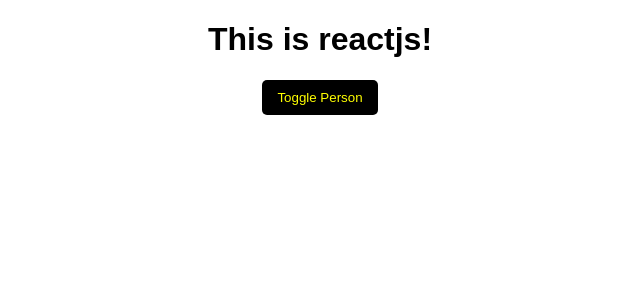
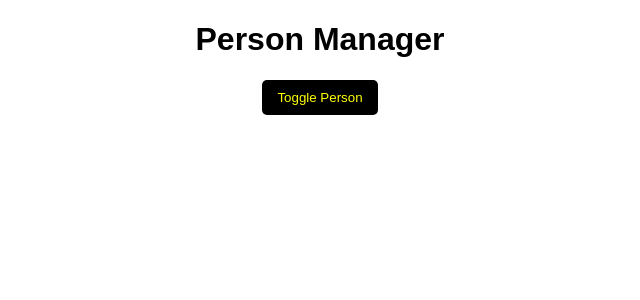
Before and after one commit to frailbongat/react-complete-guide, a React app: page / in a window 1280 px wide. Shown: the top 300 px of the page, without its empty margins (320-960 px from the left). Built offline with nearby package versions, Linux system fonts and the light colour scheme; the HTML template or start-up script is replaced by a standard one.

Commit message:
Added lifecycle hooks

```diff
--- a/src/components/Cockpit/Cockpit.js
+++ b/src/components/Cockpit/Cockpit.js
@@ -2,6 +2,8 @@ import React from 'react';
 import classes from './Cockpit.css';
 
 const cockpit = (props) => {
+  console.log('[Cockpit.js] render');
+
   const classesTwo = [];
   const btnClasses = [classes.button];
 
@@ -13,7 +15,7 @@ const cockpit = (props) => {
 
   return (
     <div>
-      <h1 className={classesTwo.join(' ')}>This is reactjs!</h1>
+      <h1 className={classesTwo.join(' ')}>{props.title}</h1>
       <button className={btnClasses.join(' ')} onClick={props.toggle}>
         Toggle Person
       </button>
--- a/src/components/Persons/Person/Person.js
+++ b/src/components/Persons/Person/Person.js
@@ -2,6 +2,7 @@ import React from 'react';
 import classes from './Person.css';
 
 const person = (props) => {
+  console.log('[Person.js] render');
   return (
     <div className={classes.person}>
       <p onClick={props.click}>
--- a/src/components/Persons/Persons.js
+++ b/src/components/Persons/Persons.js
@@ -1,8 +1,9 @@
 import React from 'react';
 import Person from './Person/Person';
 
-const persons = (props) =>
-  props.persons.map((person, index) => {
+const persons = (props) => {
+  console.log('[Persons.js] render');
+  return props.persons.map((person, index) => {
     return (
       <Person
         click={props.clicked.bind(this, index)}
@@ -13,5 +14,6 @@ const persons = (props) =>
       />
     );
   });
+};
 
 export default persons;
--- a/src/container/App.js
+++ b/src/container/App.js
@@ -4,6 +4,11 @@ import Cockpit from '../components/Cockpit/Cockpit';
 import Persons from '../components/Persons/Persons';
 
 class App extends Component {
+  constructor(props) {
+    super(props);
+    console.log('[App.js] constructor');
+  }
+
   state = {
     persons: [
       { id: 'a1', name: 'Frail', age: 23 },
@@ -11,6 +16,11 @@ class App extends Component {
     ],
     showPerson: false,
   };
+
+  static getDerivedStateFromProps(props, state) {
+    console.log('[App.js] getDerivedStateFromProps', props);
+    return state;
+  }
 
   togglePersonHandler = () => {
     const showPerson = this.state.showPerson;
@@ -37,7 +47,12 @@ class App extends Component {
     this.setState({ persons: persons });
   };
 
+  componentDidMount() {
+    console.log('[App.js] componentDidMount');
+  }
+
   render() {
+    console.log('[App.js] render');
     let persons = null;
 
     if (this.state.showPerson) {
@@ -55,6 +70,7 @@ class App extends Component {
     return (
       <div className={classes.App}>
         <Cockpit
+          title={this.props.title}
           show={this.state.showPerson}
           toggle={this.togglePersonHandler}
         />
--- a/src/index.js
+++ b/src/index.js
@@ -4,5 +4,8 @@ import './index.css';
 import App from './container/App';
 import registerServiceWorker from './registerServiceWorker';
 
-ReactDOM.render(<App />, document.getElementById('root'));
+ReactDOM.render(
+  <App title='Person Manager' />,
+  document.getElementById('root')
+);
 registerServiceWorker();
```
